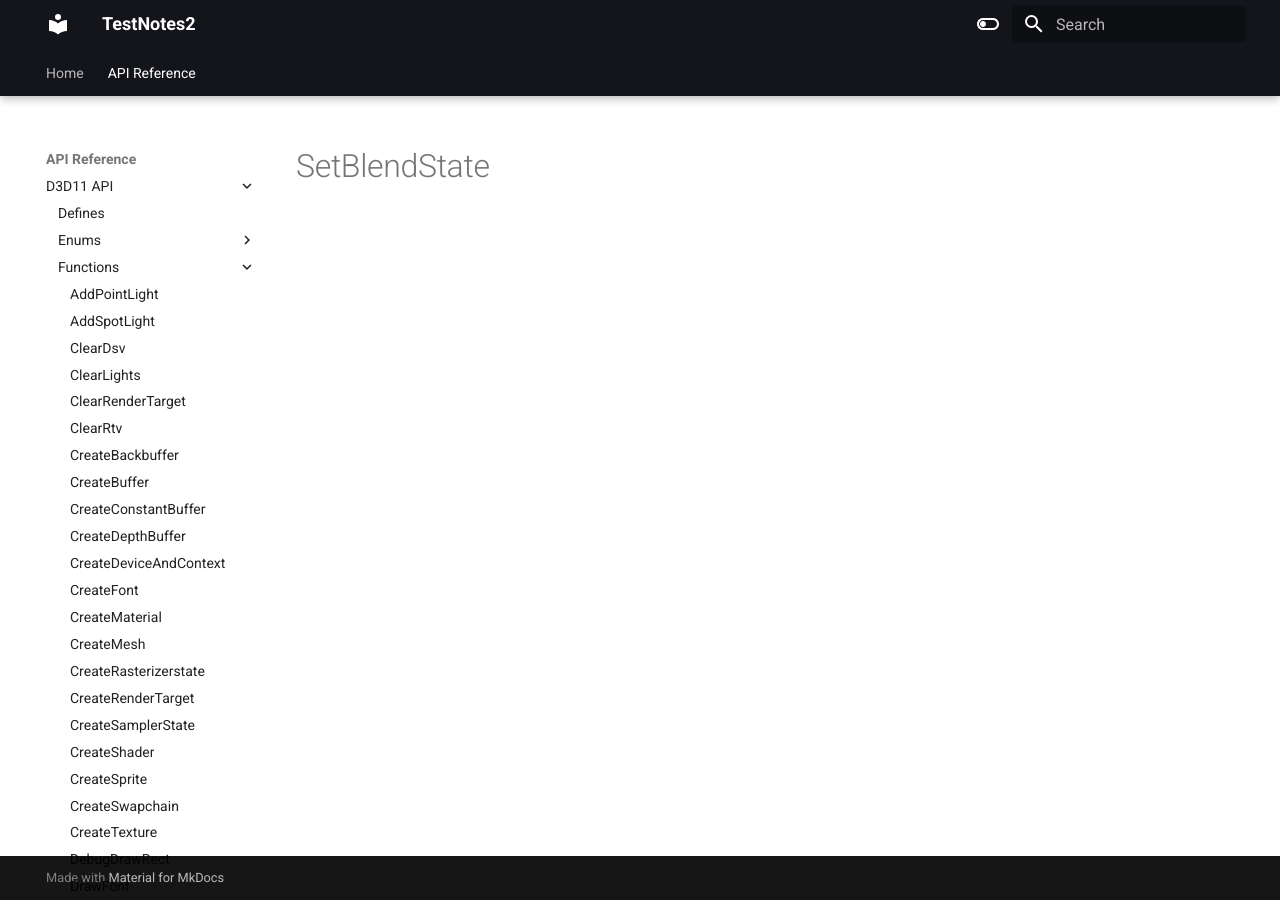
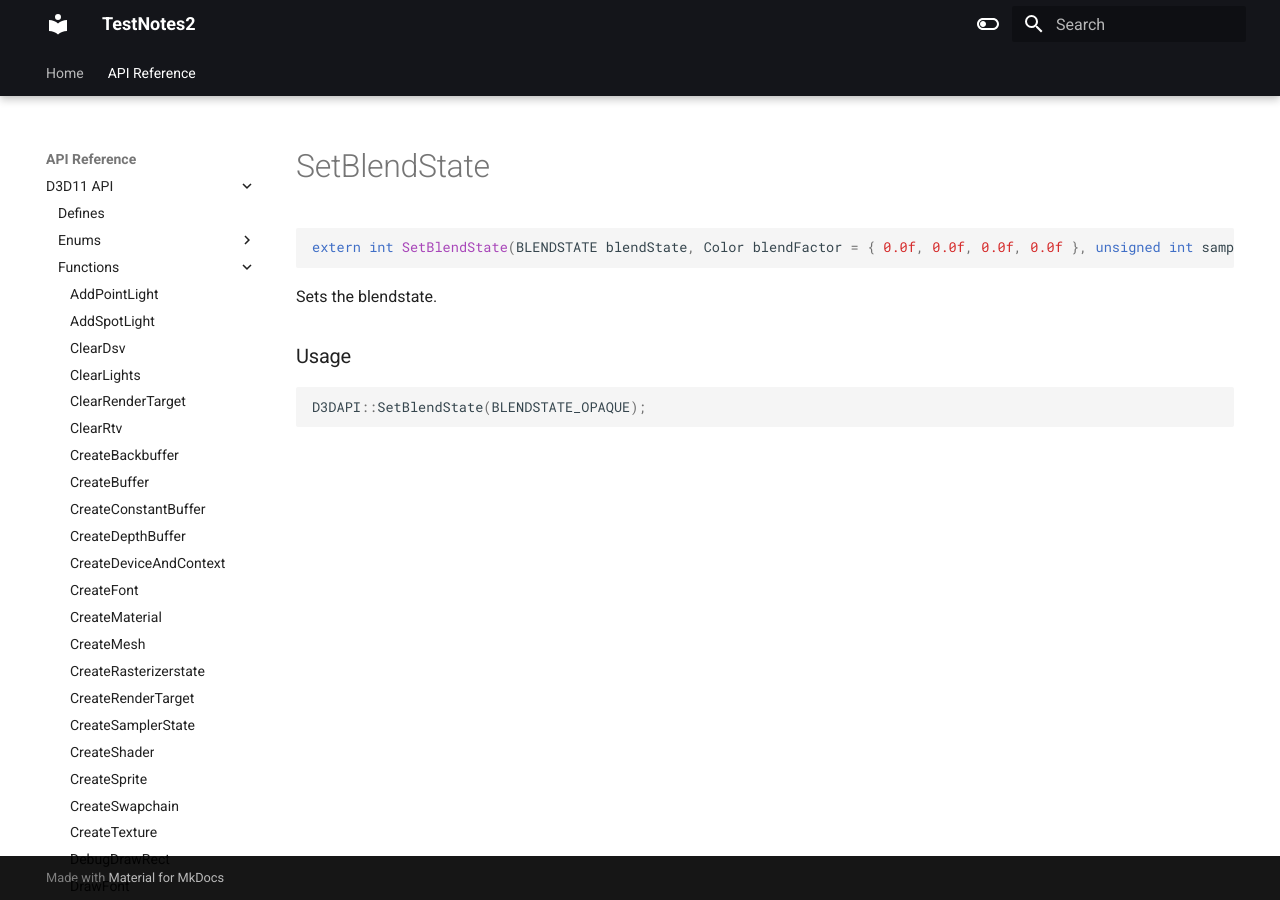
Before and after one commit to erichederstedt/TempEngineDocs, an MkDocs documentation site: the page built from docs/API Reference/D3D11 API/Functions/SetBlendState.md, in a window 1280 px wide. Built offline with MkDocs 1.6.1 and Material for MkDocs 9.7.7, drawn with Linux system fonts in a browser that asks for light colours.

Commit message:
PUSH NOTE : SetBlendState.md

````diff
--- a/docs/API Reference/D3D11 API/Functions/SetBlendState.md
+++ b/docs/API Reference/D3D11 API/Functions/SetBlendState.md
@@ -1 +1,13 @@
 # SetBlendState
+
+```c++
+extern int SetBlendState(BLENDSTATE blendState, Color blendFactor = { 0.0f, 0.0f, 0.0f, 0.0f }, unsigned int sampleMask = 0xffffffff);
+```
+
+Sets the blendstate.
+
+
+### Usage
+```c++
+D3DAPI::SetBlendState(BLENDSTATE_OPAQUE);
+```
````
